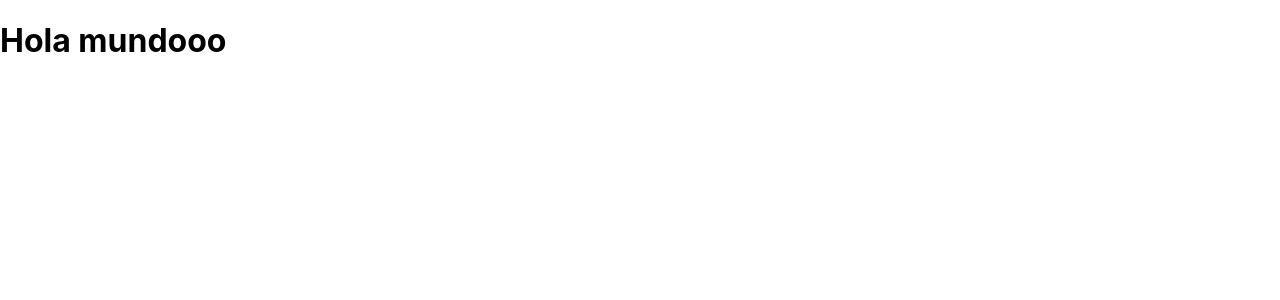
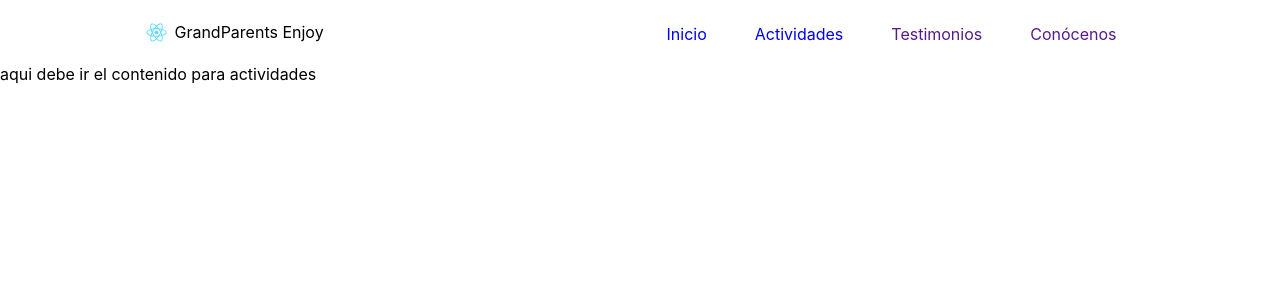
Before and after one commit to jssolarte/Proyecto-Desarrollo-web, a React (Create React App) app in the folder grandparents/: page /actividades in a window 1280 px wide. Shown: the top 300 px of the page. Built offline with nearby package versions, Linux system fonts and the light colour scheme.

Commit message:
correcciones rutas

```diff
--- a/grandparents/src/Components/Home/actividades.js
+++ b/grandparents/src/Components/Home/actividades.js
@@ -16,7 +16,30 @@ function Actividades(){
 
   <Switch>
   <Route path="/actividades">
-        <h1>Hola mundooo</h1>
+  <div>
+  <nav className="o-nav-home">
+  <div className="o-nav-left">
+   <img className="o-img-home"
+     src={imglogo}
+     width="35"
+     height="35"
+     className="d-inline-block align-top"
+     alt="React Bootstrap logo"
+      />
+    <p>GrandParents Enjoy</p>
+  </div>
+   <div className="o-nav-right">
+    <ul className="o-ul-home">
+      <Link to="/" className="o-li-home">Inicio</Link>
+      <Link to="/actividades" className="o-li-home">Actividades</Link>
+      <Link className="o-li-home">Testimonios</Link>
+      <Link className="o-li-home">Conócenos</Link>
+    </ul>
+   </div>
+</nav>
+</div>
+
+<div> aqui debe ir el contenido para actividades</div>
   </Route>
   </Switch>
         </Router>
```
